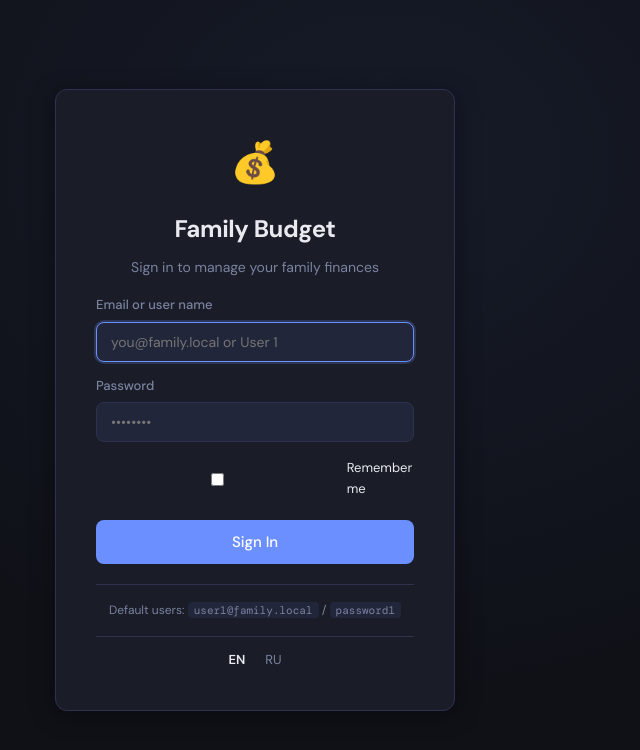
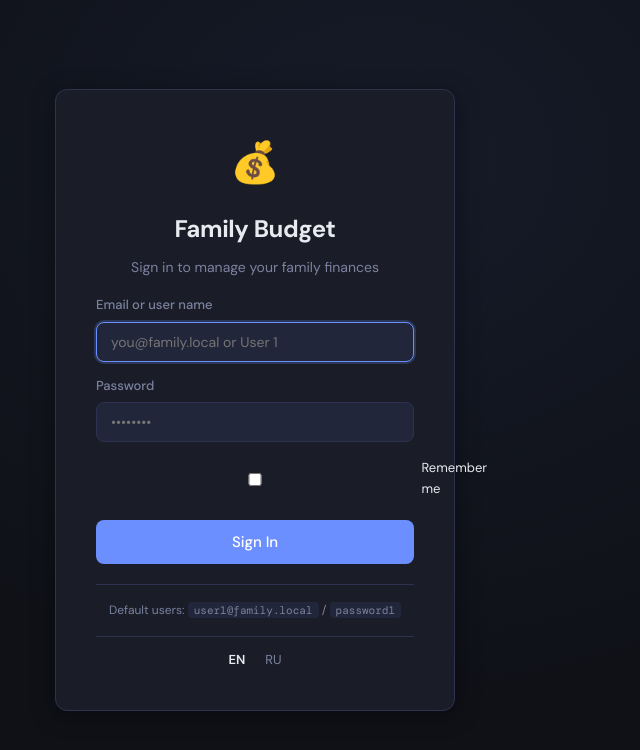
Before and after one commit to mordanov/family-budget, a React (Vite) app in the folder frontend/: page /login in a window 1280 px wide. Shown: the top 750 px of the page, without its empty margins (385-1025 px from the left). Built offline with nearby package versions, Linux system fonts and the light colour scheme; no server answers.

Commit message:
ui fixes

```diff
--- a/frontend/src/pages/Login.jsx
+++ b/frontend/src/pages/Login.jsx
@@ -68,7 +68,7 @@ export default function LoginPage() {
               checked={rememberMe}
               onChange={(e) => setRememberMe(e.target.checked)}
             />
-            {t('rememberMe')}
+            <span>{t('rememberMe')}</span>
           </label>
           <Button type="submit" size="lg" loading={loading} className={styles.submitBtn}>
             {t('signIn')}
--- a/frontend/src/pages/Login.module.css
+++ b/frontend/src/pages/Login.module.css
@@ -26,7 +26,9 @@
 .field { display: flex; flex-direction: column; gap: 6px; }
 .field label { font-size: 13px; color: var(--color-text-muted); font-weight: 500; }
 .submitBtn { width: 100%; justify-content: center; margin-top: 4px; }
-.rememberRow { display: flex; align-items: center; gap: 0.5rem; font-size: 13px; cursor: pointer; padding: 2px 0; margin-left: 0; }
+.rememberRow { display: flex; align-items: center; width: 100%; gap: 0.5rem; font-size: 13px; cursor: pointer; padding: 2px 0; }
+.rememberRow input[type="checkbox"] { flex-shrink: 0; }
+.rememberRow span { flex: 1; }
 .langRow { display: flex; justify-content: center; gap: 8px; padding-top: 12px; border-top: 1px solid var(--color-border); }
 .langBtn { background: none; border: none; cursor: pointer; font-size: 13px; color: var(--color-text-muted); padding: 2px 6px; border-radius: 4px; }
 .langBtn:hover { color: var(--color-text); background: var(--color-surface-2); }
```
